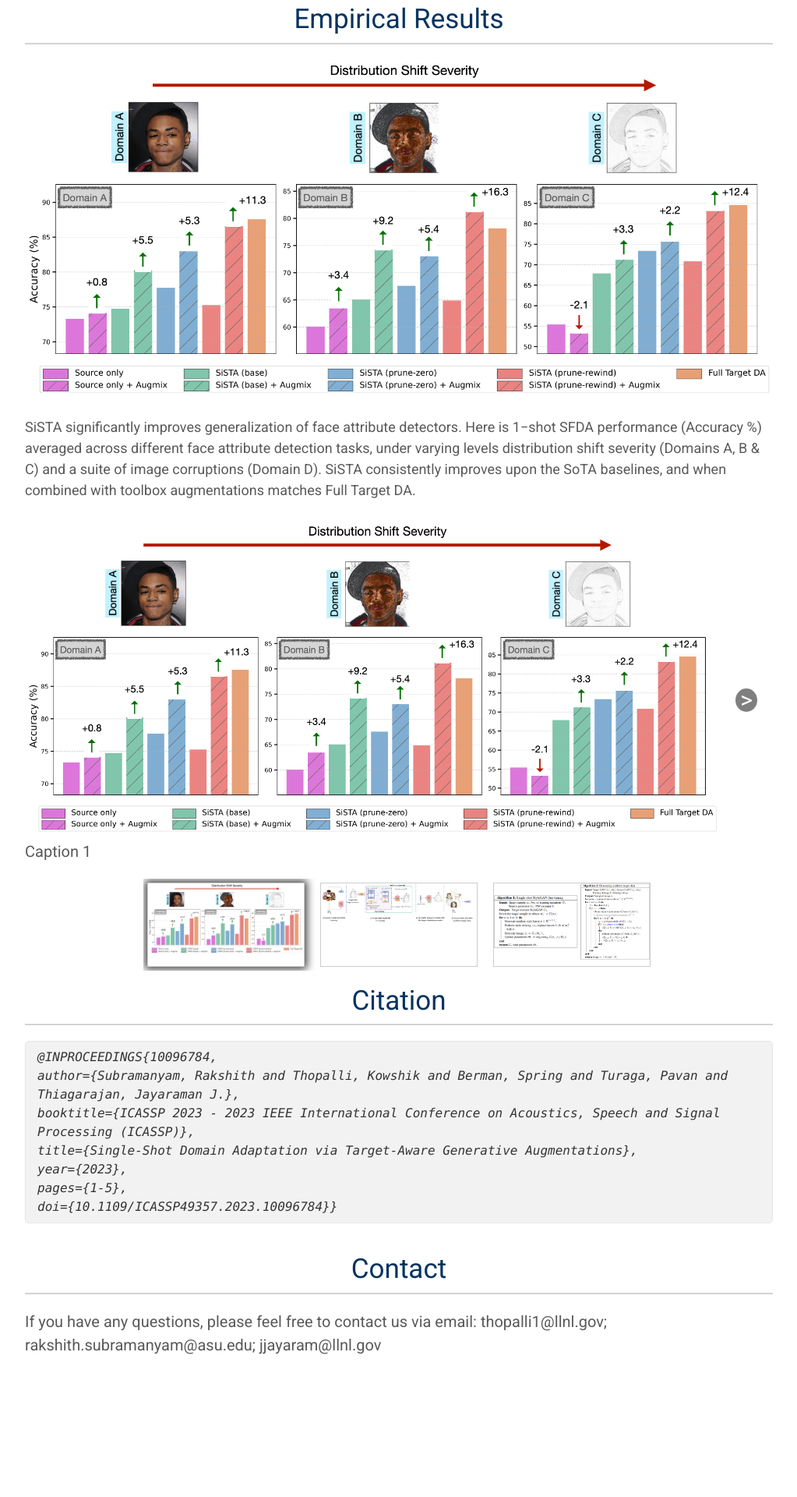
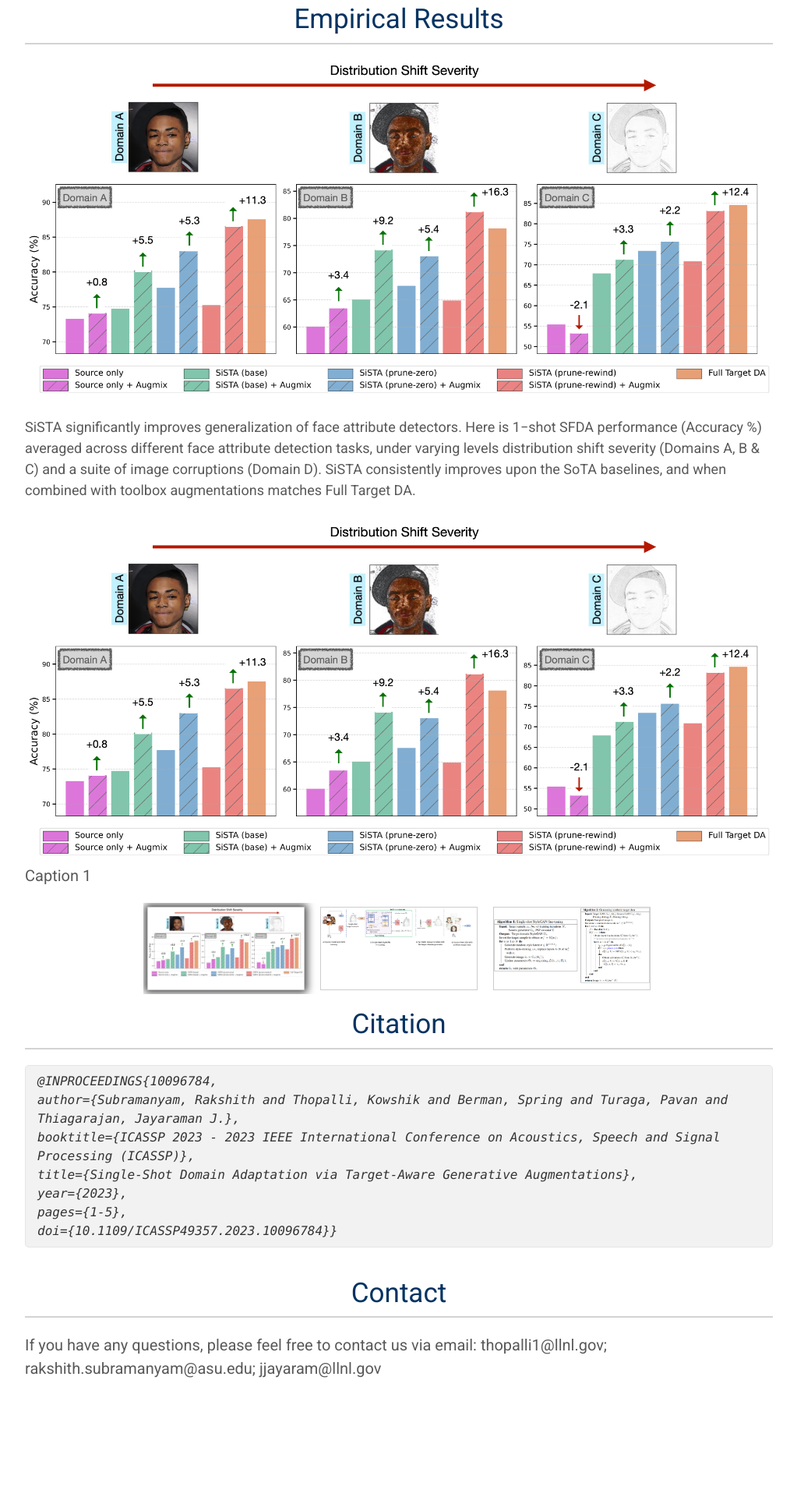
Before and after one commit to Rakshith-2905/SiSTA, a Jekyll site: the page built from index.md, in a window 1280 px wide. Shown: the part 2083-4003 px from the top of the page at 78% size, without its empty margins (128-1151 px from the left). Built offline with Jekyll 4.4.1, drawn with Linux system fonts in a browser that asks for light colours; nearby versions of some CDN libraries; a style sheet for code colours, icons or effects is not loaded; our own code applies the rules of GitHub Pages for plain Markdown files; before the commit the page ends 3973 px from its top, so only the background shows below that.

Commit message:
Fix: Removed arrow

```diff
--- a/_includes/add_gallery.html
+++ b/_includes/add_gallery.html
@@ -1,13 +1,11 @@
 {% assign gallery_data = site.data[include.data] %}
 
 <div class="gallery">
-  <div class="main-display"> <!-- Add a new div here -->
-    <div id="left-arrow" class="arrow">&lt;</div>
+  <div class="main-display">
     <div class="main-image">
       <img src="{{ gallery_data[0].src }}" alt="{{ gallery_data[0].alt }}" class="gallery-image" id="mainImage">
       <p>{{ gallery_data[0].caption }}</p>
     </div>
-    <div id="right-arrow" class="arrow">&gt;</div>
   </div>
   <div class="thumbnails">
     {% for item in gallery_data %}
@@ -109,7 +67,6 @@ document.getElementById('mainImage').addEventListener('touchend', function(e) {
     }
   }
 }, false);
-
 </script>
 
 <style>
@@ -146,40 +103,38 @@ document.getElementById('mainImage').addEventListener('touchend', function(e) {
 }
 
 .gallery .main-image {
-  width: 100%;  /* Adjust as necessary */
+  width: 100%;
   margin: auto;
 }
 
 .gallery .main-image .gallery-image {
-  width: 100%;  /* This will make the image take up the full width of its container */
-  height: auto;  /* This will keep the aspect ratio of the image */
+  width: 100%;
+  height: auto;
 }
 
 .gallery .thumbnails {
   display: flex;
   justify-content: center;
   flex-wrap: wrap;
-  gap: 10px;  /* Adds a gap between thumbnails */
+  gap: 10px;
 }
 
 .gallery .thumbnail {
-  width: 200px;  /* Adjust as necessary */
+  width: 200px;
   height: auto;
 }
 
 .gallery .thumbnail .gallery-thumbnail {
   width: 100%;
   height: auto;
-  transition: transform 0.3s ease;  /* This is for the hover effect */
-  cursor: pointer;  /* Changes the cursor to a hand when you hover over the thumbnail */
+  transition: transform 0.3s ease;
+  cursor: pointer;
 }
 
-/* This increases the size of the thumbnail when you hover over it */
 .gallery .thumbnail:hover .gallery-thumbnail {
   transform: scale(1.1);
 }
 
-/* This will add a shadow to the selected thumbnail */
 .thumbnail {
   box-shadow: none;
 }
@@ -189,28 +144,6 @@ document.getElementById('mainImage').addEventListener('touchend', function(e) {
   align-items: center;
 }
 
-.arrow {
-  width: 30px;
-  height: 30px;
-  color: #fff;
-  font-size: 30px;
-  text-align: center;
-  background-color: rgba(0, 0, 0, 0.5);
-  border-radius: 50%;
-  line-height: 30px;
-  cursor: pointer;
-  margin: 0 20px;
-}
-#left-arrow {
-  left: 10px;
-  display: none;
-}
-
-#right-arrow {
-  right: 10px;
-}
-
-/* Adjust the hover style so that the shadow is not overridden */
 .thumbnail:hover {
   transform: scale(1.1);
   box-shadow: 0px 0px 10px 3px rgba(0,0,0,0.75);
@@ -223,11 +156,6 @@ document.getElementById('mainImage').addEventListener('touchend', function(e) {
     overflow-x: auto;
     gap: 10px;
   }
-  @media only screen and (max-width: 600px) {
-  .arrow {
-    display: none;
-  }
-}
 
   .gallery .thumbnail {
     width: 100px;
@@ -248,5 +176,4 @@ document.getElementById('mainImage').addEventListener('touchend', function(e) {
     border-radius: 20px;
   }
 }
-
 </style>
```
Also changed, not shown: other parts of _includes/add_gallery.html (+5 -45 lines).
